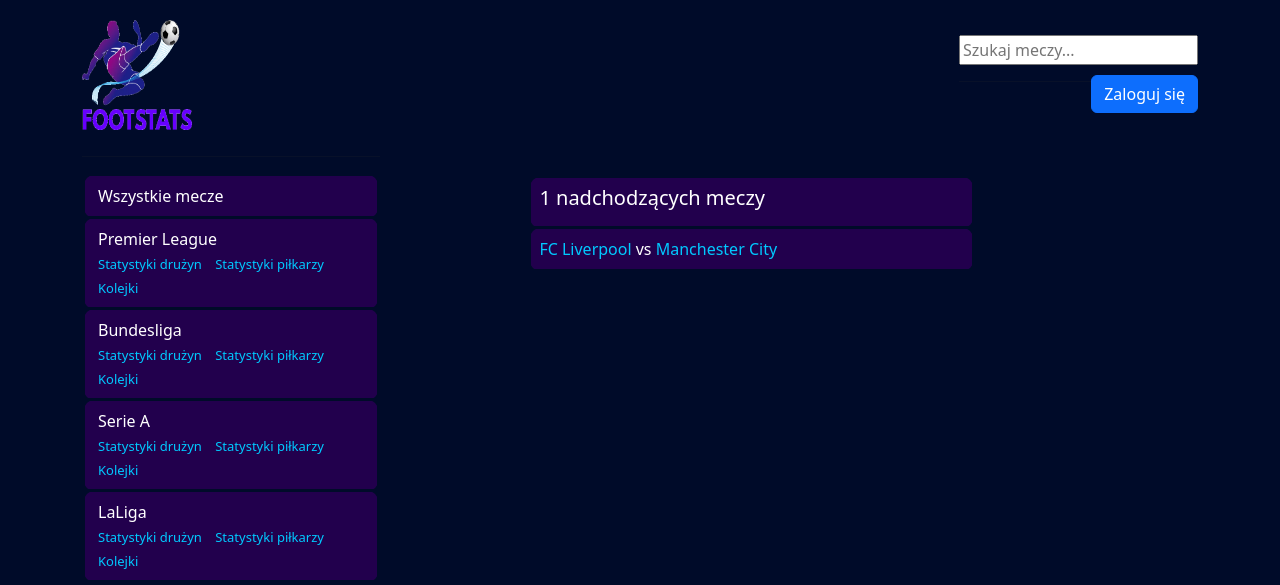
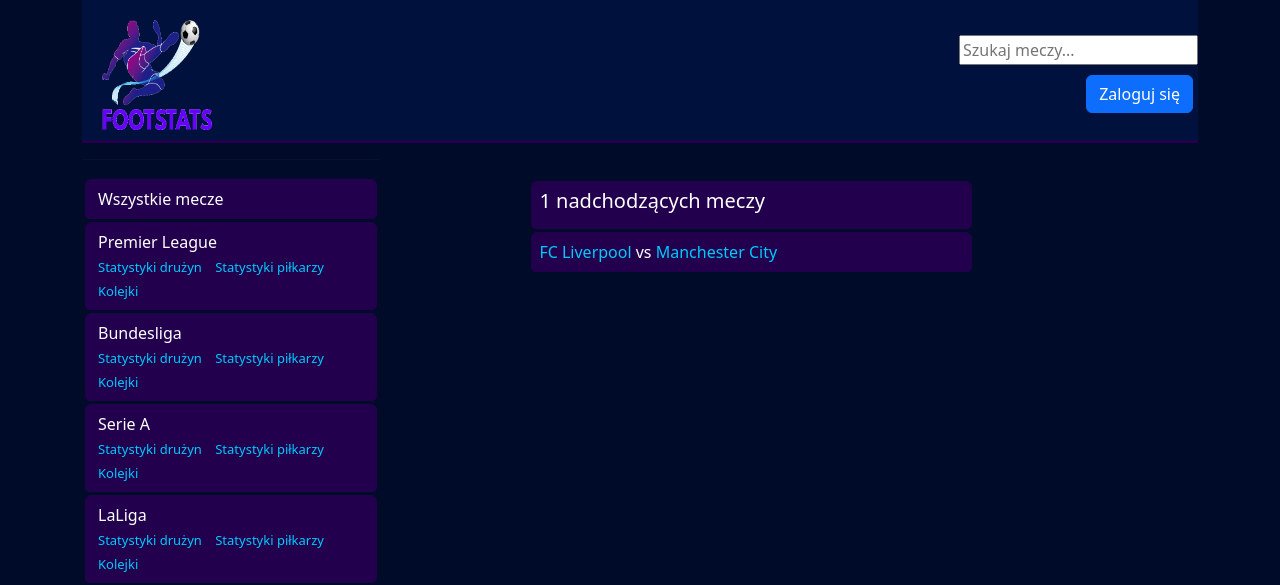
Before and after one commit to kodiQQ/Rozgrywki_Pilkarskie, a Django app: page / in a window 1280 px wide. Shown: the top 585 px of the page. Run offline with Django 5.2, Linux system fonts and the light colour scheme; data comes from the database, SQL or seed files in the repository; parts of the project's set-up code (start-up, migrations or seed data) failed here and were passed over.

Commit message:
teraz navbar przylega do góry strony przy scrollowaniu

```diff
--- a/mysite/templates/navbar.html
+++ b/mysite/templates/navbar.html
@@ -1,6 +1,27 @@
 {% load static %}
 
-<div id="logo" style="float: left; padding: 10px; margin-left: -10px; margin-top: 10px;">
+<style>
+    /* Styl dla paska nawigacyjnego, aby był przyklejony do góry strony */
+    .navbar-fixed {
+        position: sticky;
+        top: 0;
+        left: 0;
+        z-index: 1000;
+        background-color: #00113E;
+        border-bottom: 3px solid #22004D;
+    }
+    .navbar-fixed hr {
+        display: none; /* Ukryj <hr> w przyklejonym pasku nawigacyjnym */
+    }
+
+    /* Dodaj margines górnego dla zawartości strony */
+    .page-content {
+        margin-top: 70px; /* Dostosuj wysokość marginesu do wysokości Twojego paska nawigacyjnego */
+    }
+</style>
+
+<div class="navbar-fixed">
+    <div id="logo" style="float: left; padding: 10px; margin-left: 10px; margin-top: 10px;">
         <a href="/"><img src="{% static 'images/logo.png' %}" alt="logo" width="110" height="110" /></a>
     </div>
 
@@ -9,24 +30,17 @@
             <input type="text" name="q" placeholder="Szukaj meczy..." />
         </form>
 
-
         {% if request.user.is_authenticated %}
-
         <div class="options" style="float: right; margin-top: 5px;">
-    <a style="margin-top: 10px;" href=" {% url 'logout' %} " class="btn btn-danger">Wyloguj się</a>
-    <a style="margin-top: 10px;" href="{% url 'admin_panel' %}" class="btn btn-warning">Panel administratora</a>
+            <a style="margin-top: 10px; margin-right: 5px;" href="{% url 'logout' %}" class="btn btn-danger">Wyloguj się</a>
+            <a style="margin-top: 10px; margin-right: 5px;" href="{% url 'admin_panel' %}" class="btn btn-warning">Panel administratora</a>
         </div>
-
         {% else %}
-
-
-<a style="margin-top: 10px; float: right;" href="{% url 'login' %}" class="btn btn-primary">Zaloguj się</a>
-
-
+        <a style="margin-top: 10px; float: right; margin-right: 5px;" href="{% url 'login' %}" class="btn btn-primary">Zaloguj się</a>
         {% endif %}
-
-
 
         <hr>
     </div>
     <div style="clear: both;"></div>
+</div>
+<div style="clear: both;"></div>
```
Lines whose indentation alone changed are shown as unchanged.
